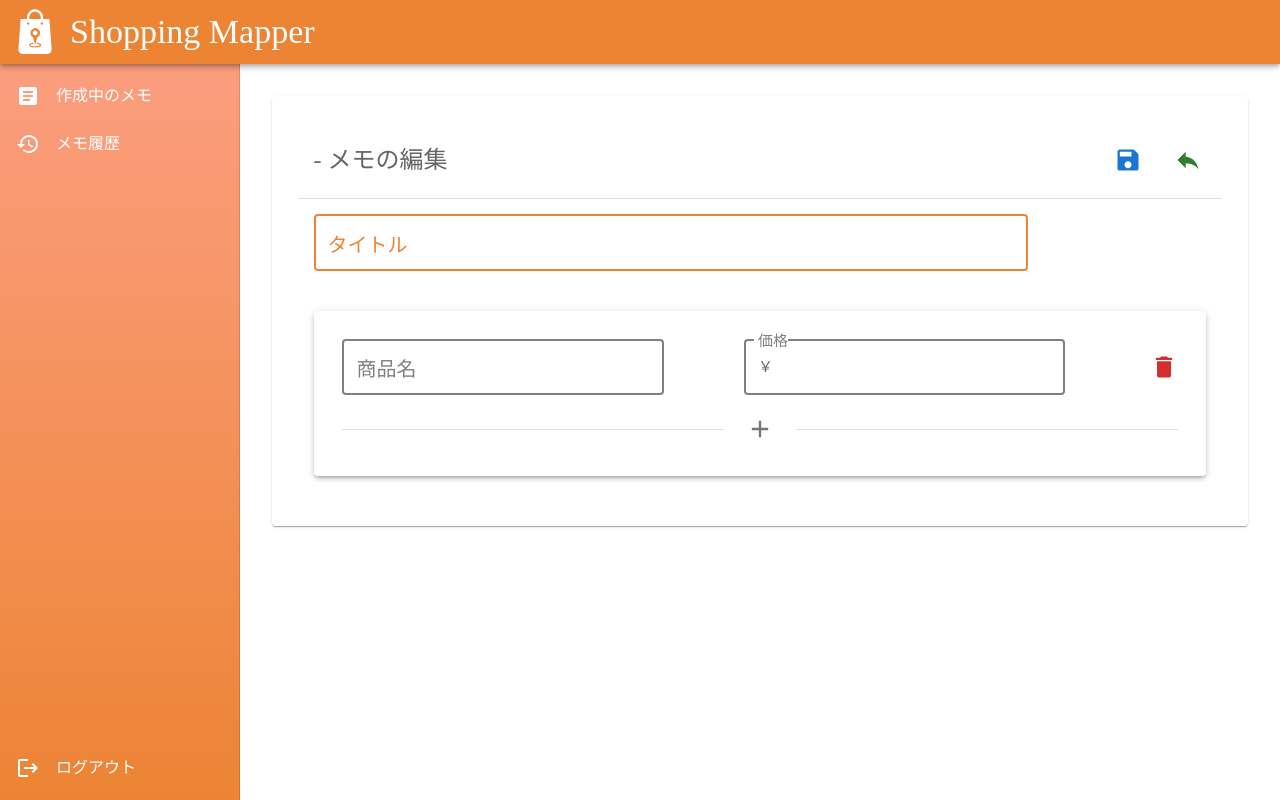
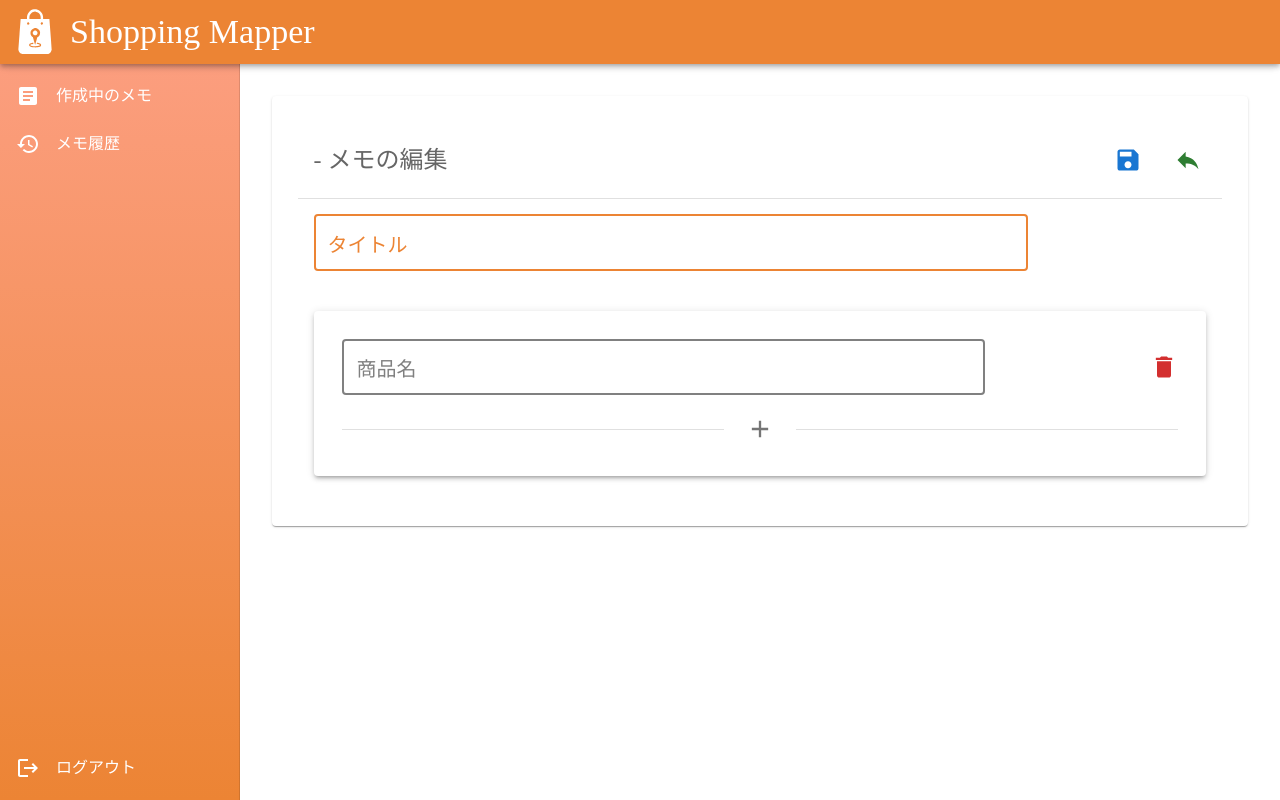
Before and after one commit to pdmuds4/shopping-mapper, a React (Vite) app in the folder frontend/: page / in a window 1280 px wide. Built offline with nearby package versions, Linux system fonts and the light colour scheme; a web font is replaced by a local one.

Commit message:
商品価格の入力欄を削除

```diff
--- a/frontend/src/components/CurrentMemo/EditMemo/ProductItem/index.tsx
+++ b/frontend/src/components/CurrentMemo/EditMemo/ProductItem/index.tsx
@@ -1,4 +1,4 @@
-import { IconButton, ListItem, Grid, InputAdornment, Tooltip } from '@mui/material';
+import { IconButton, ListItem, Tooltip } from '@mui/material';
 import { Delete } from '@mui/icons-material';
 import { CustomInput } from '@components/ui';
 
@@ -21,30 +21,12 @@ const ProductItem: React.FC = () => {
                 </Tooltip>
             }
         >
-            <Grid container>
-                <Grid item xs={6}>
             <CustomInput
                 // defaultValue={}
                 label='商品名'
                 type='text'
                 basecolor='gray'
             />
-                </Grid>
-                <Grid item xs={6}>
-                    <CustomInput
-                        // defaultValue={}
-                        label='価格'
-                        type='number'
-                        basecolor='gray'
-                        InputProps={{
-                            startAdornment:
-                                <InputAdornment position="start">
-                                    ￥
-                                </InputAdornment>,
-                        }}
-                    />
-                </Grid>
-            </Grid>
         </ListItem>
     )
 }
```
Lines whose indentation alone changed are shown as unchanged.
